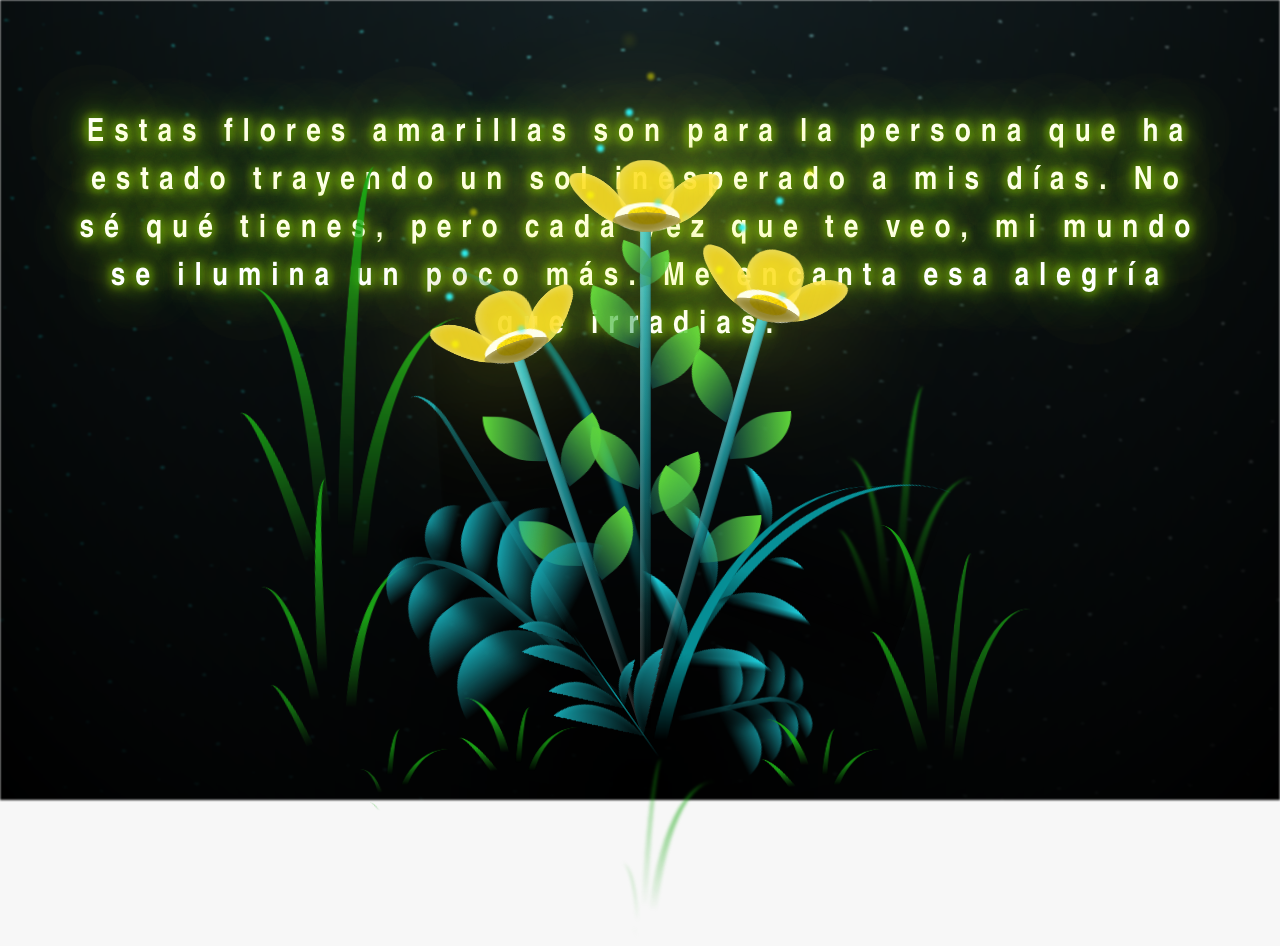
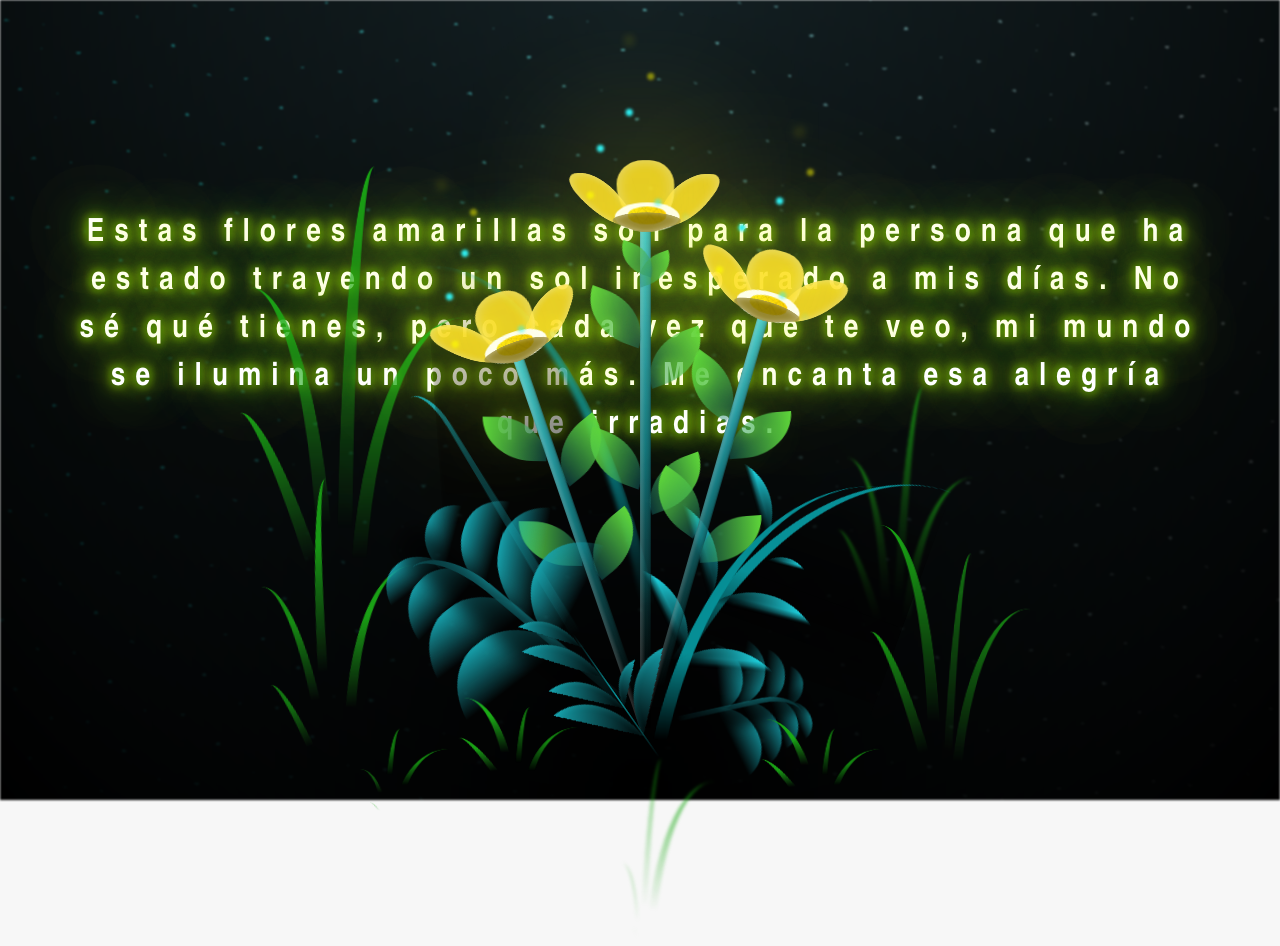
Before and after one commit to IngJesusReMa/Unpostalparati.oi, a plain HTML site: page flower.html in a window 1280 px wide. Drawn offline with Linux system fonts and the light colour scheme.

Commit message:
main.css

```diff
--- a/css/main.css
+++ b/css/main.css
@@ -56,7 +56,7 @@ body {
   }
 }
 .titulo {
-    margin-bottom: 450px;
+    margin-bottom: 350px;
     font-family: "Arial Narrow", Arial, sans-serif;
     color: #fff; /* Color del texto central (blanco o un color muy claro para mejor contraste con el neón) */
     position: absolute;
```
